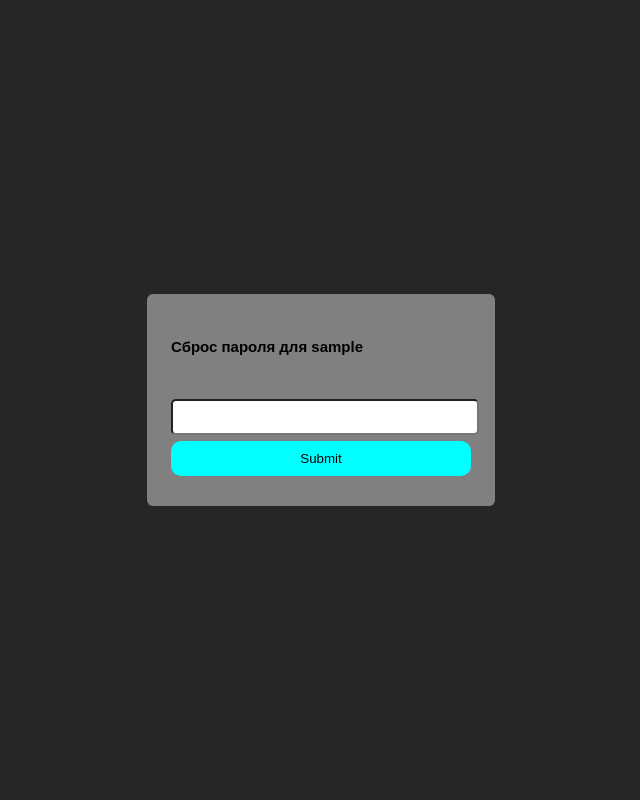
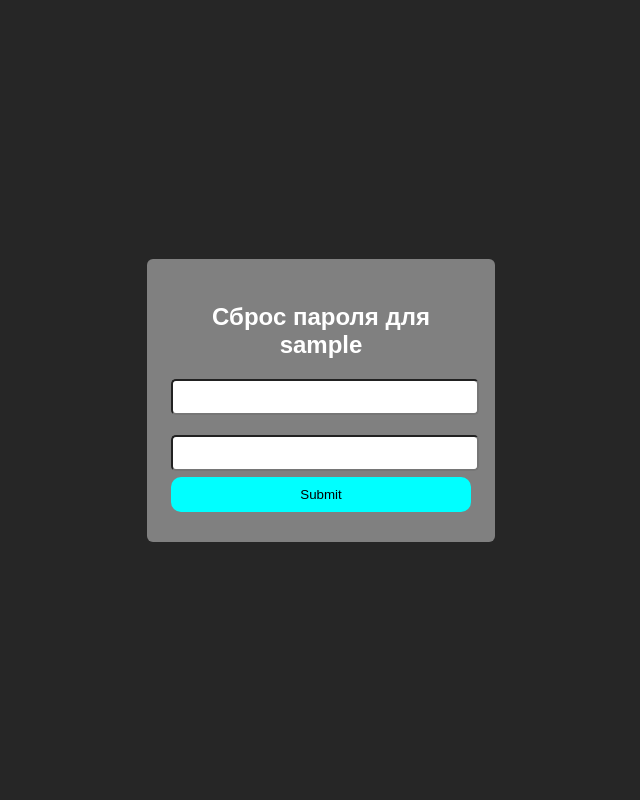
Before and after one commit to dev-team-3-4/all-seeing-eye, a Django app: page /web/sample/reset/1 in a window 1280 px wide. Shown: the whole page, without its empty margins (319-959 px from the left). Run offline with Django 4.2, Linux system fonts and the light colour scheme; parts of the project's set-up code (start-up, migrations or seed data) failed here and were passed over.

Commit message:
Дабавил две формы для пароля, с проверкой их идентичности

```diff
--- a/triangle/frontend/templates/reset_password.html
+++ b/triangle/frontend/templates/reset_password.html
@@ -10,6 +10,11 @@ function ()
 {
     $("#send_form").submit((e) => {
         e.preventDefault();
+
+        if ($("#password_input").val() != $("#password_input_2").val()) {
+            alert("Пароли не совпадают!");
+            return;
+        }
 
         $.ajax({
             url: "/user/{{ username }}/reset/",
@@ -42,12 +47,13 @@ function ()
 <div id="main-container">
     <div class="auth">
         <div id="register_container" class="inner_modal">
-            <h1 class="from_text">
+            <h2 id="enter_triangle_message">
                 Сброс пароля для {{ username }}
-            </h1>
+            </h2>
             <form id="send_form">
                 <input type="hidden" value="{{ key }}" name="key" id="key_input">
                 <input type="password" name="password" class="from_text" id="password_input">
+                <input type="password" name="password_2" class="from_text" id="password_input_2">
                 <input type="submit" class="button cian_button">
             </form>
         </div>
```
